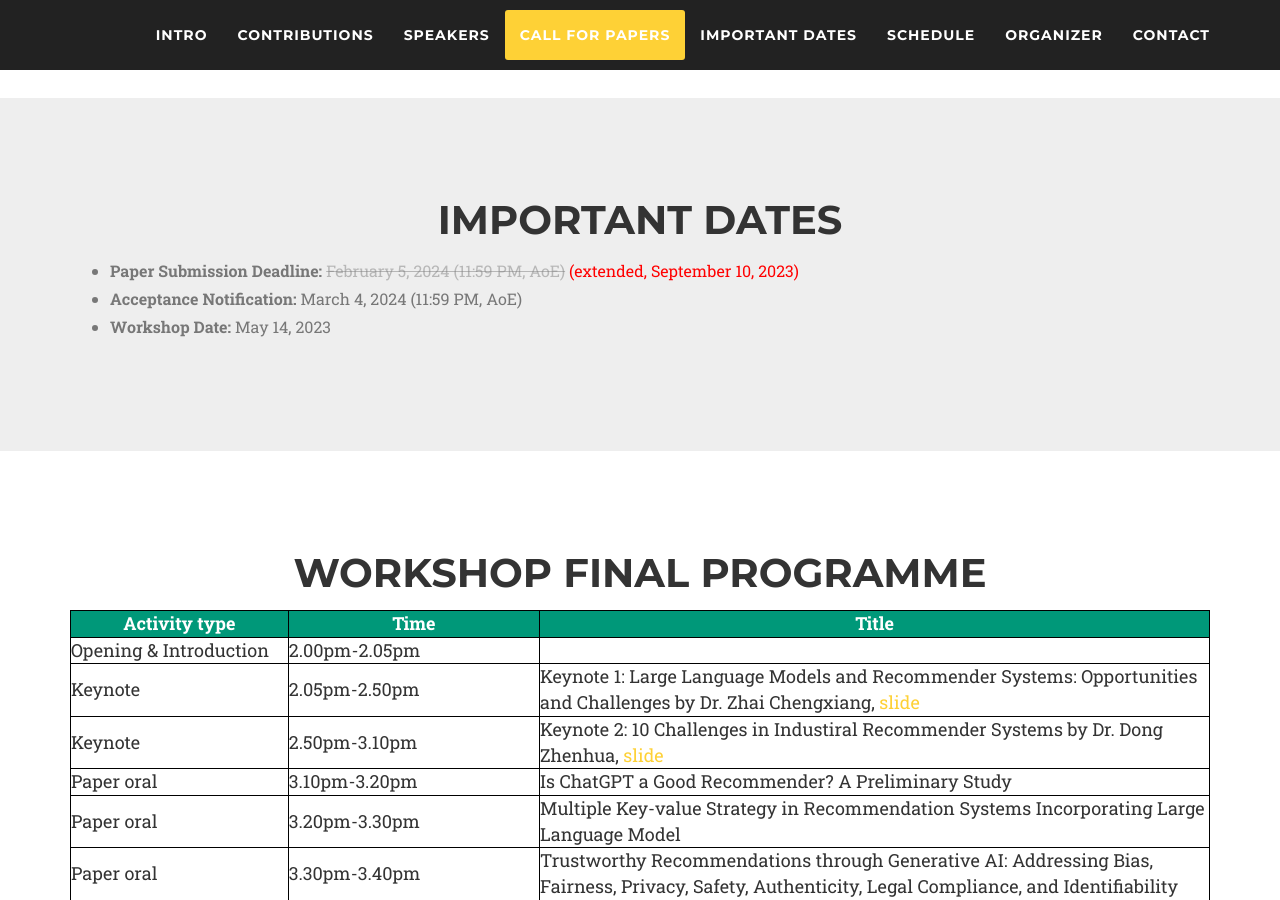
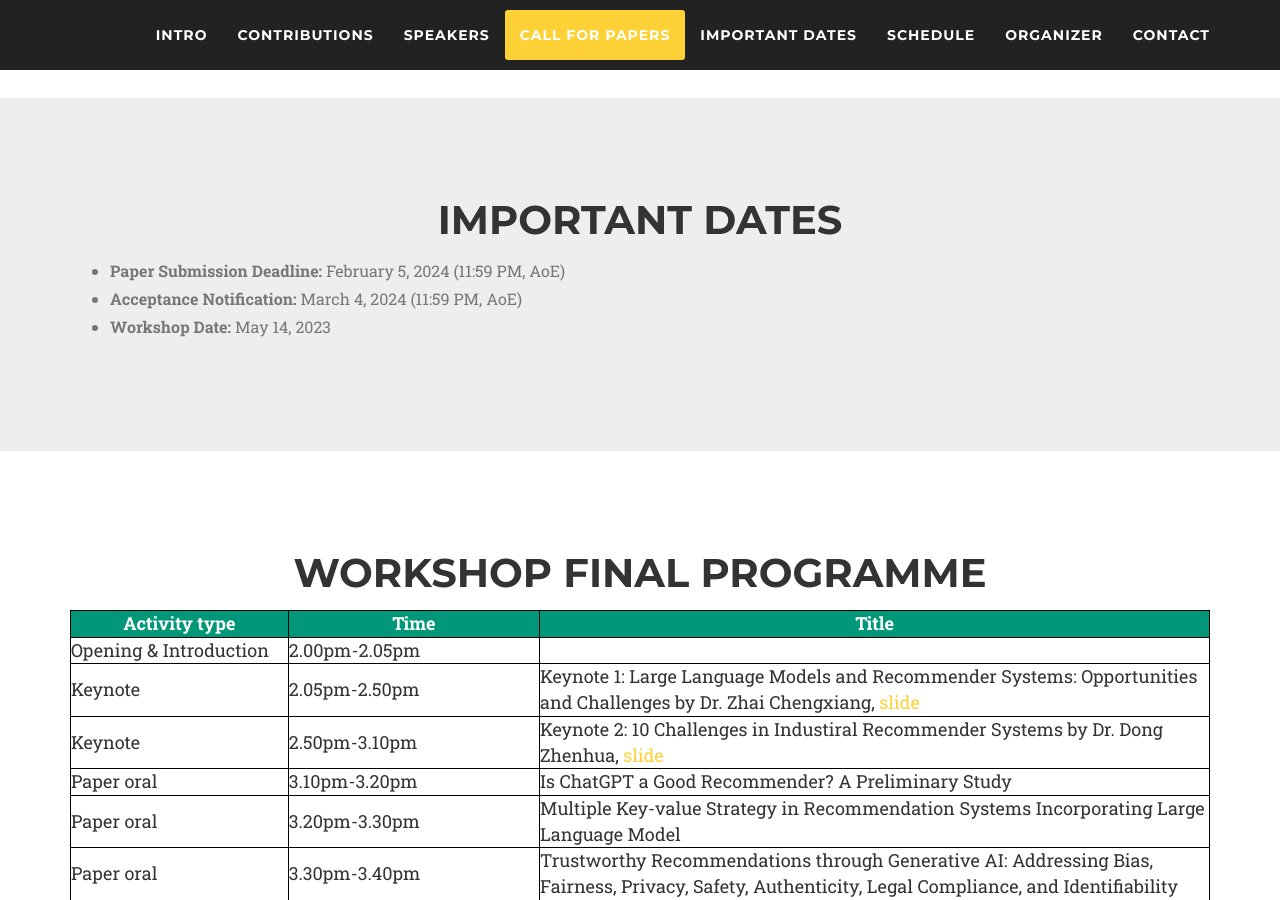
Before and after one commit to generative-rec/generative-rec.github.io, a Jekyll site: the page built from index.md, in a window 1280 px wide and 900 px high, scrolled down 4996 px. Built offline with Jekyll 4.4.1, drawn with Linux system fonts in a browser that asks for light colours; nearby versions of some CDN libraries; some web fonts are replaced.

Commit message:
Update dates.html

```diff
--- a/_includes/dates.html
+++ b/_includes/dates.html
@@ -23,7 +23,7 @@
     <div class="row text-justify">
       <div class="col-md-12">
         <ul class="large text-muted">
-          <li><b>Paper Submission Deadline:</b> <del>February 5, 2024 (11:59 PM, AoE)</del> <span class="extended-date">(extended, September 10, 2023)</span> </li>
+          <li><b>Paper Submission Deadline:</b> February 5, 2024 (11:59 PM, AoE) </li>
           <li><b>Acceptance Notification:</b> March 4, 2024 (11:59 PM, AoE)</li>
           <li><b>Workshop Date:</b> May 14, 2023</li>
         </ul>
```
